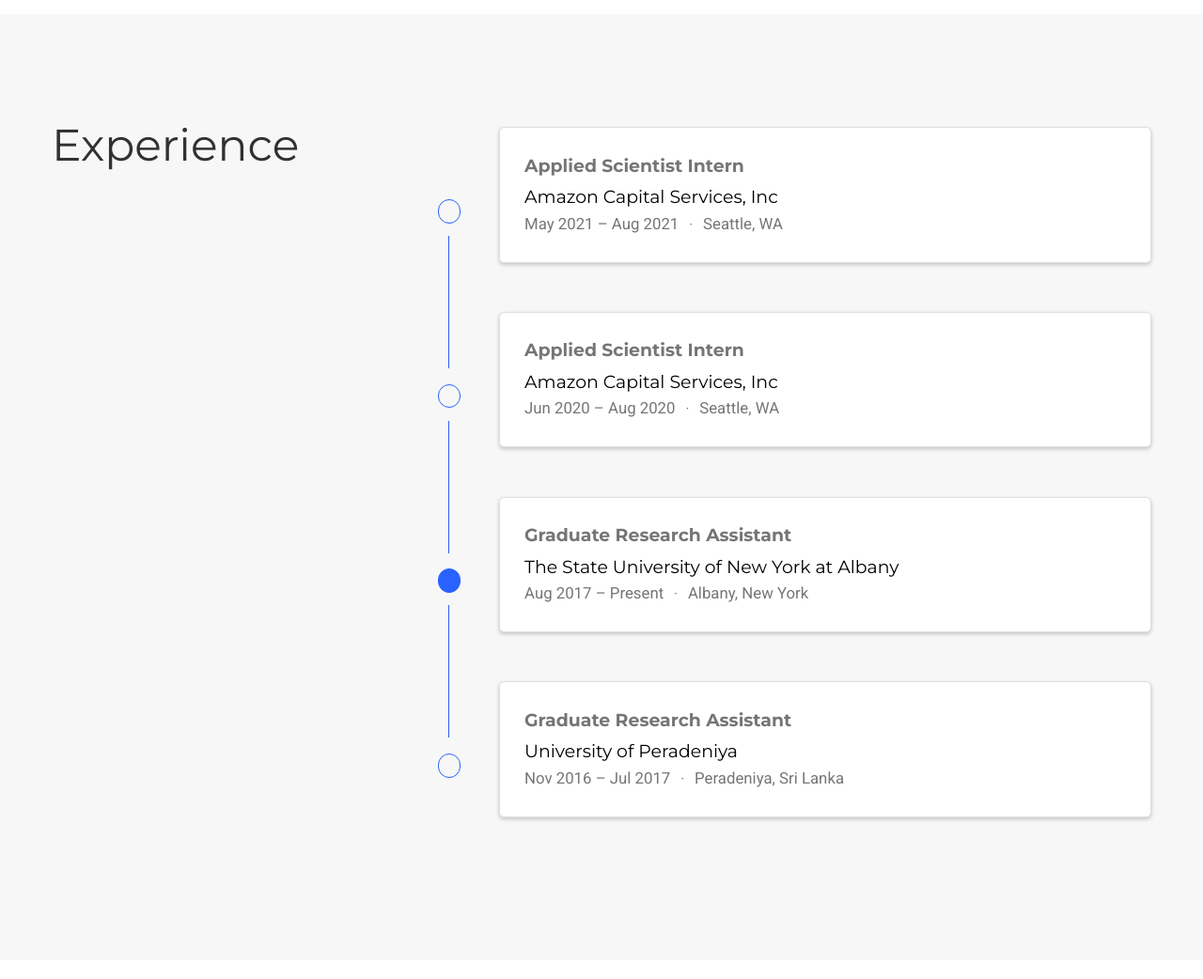
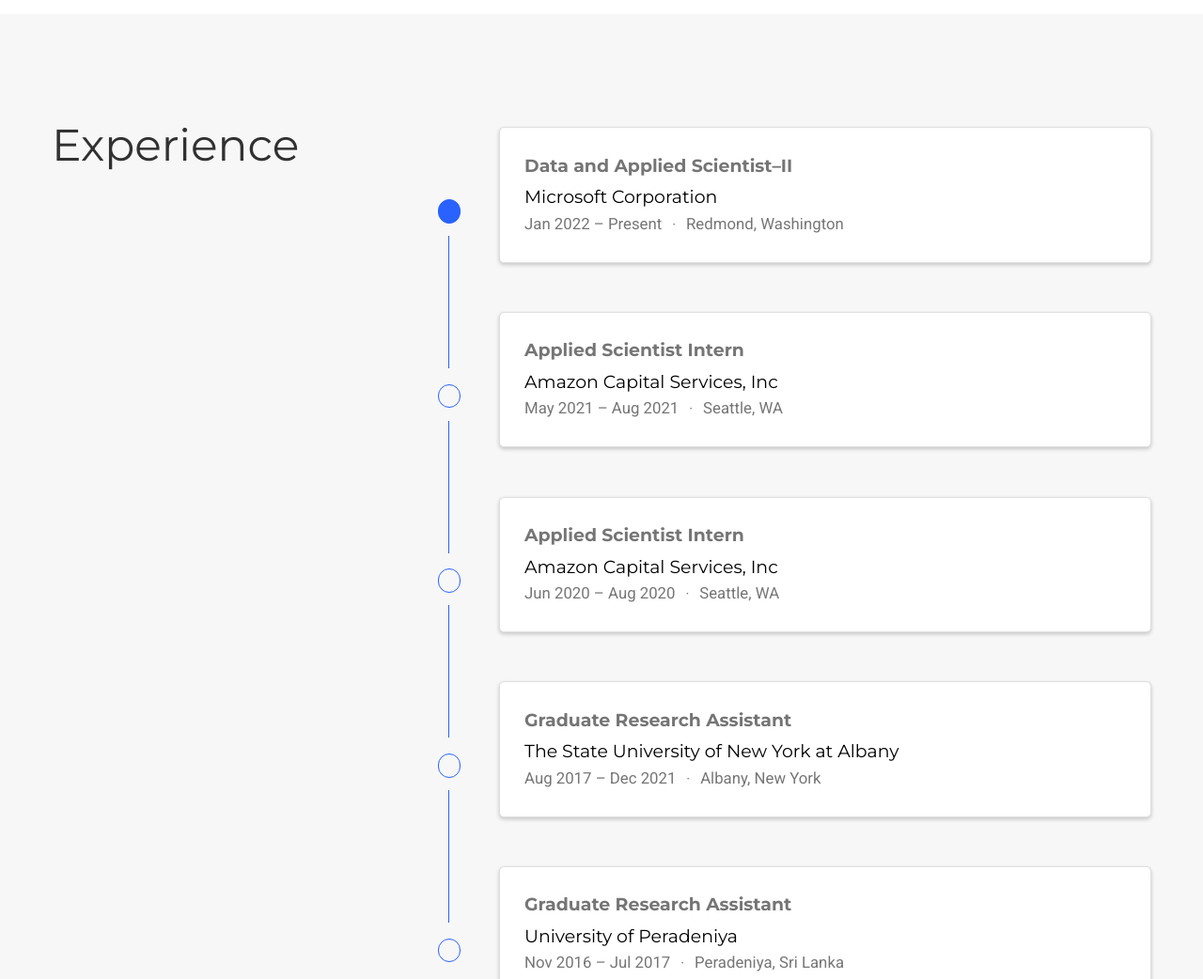
Before and after one commit to yliyanage/yliyanage.github.io, a plain HTML site: page index.html in a window 1280 px wide. Shown: the part 940-1982 px from the top of the page at 94% size. Drawn offline with nearby package versions, Linux system fonts and the light colour scheme; some packages are replaced by stand-ins of ours; some icons are missing.

Commit message:
updated job

```diff
--- a/index.html
+++ b/index.html
@@ -836,6 +836,43 @@ This is particularly important for real-world applications requiring time-sensit
           <div class="col">&nbsp;</div>
         </div>
         <div class="m-2">
+          <span class="badge badge-pill border exp-fill">&nbsp;</span>
+        </div>
+        <div class="row h-50">
+          <div class="col border-right">&nbsp;</div>
+          <div class="col">&nbsp;</div>
+        </div>
+      </div>
+
+      <div class="col py-2">
+        <div class="card">
+          <div class="card-body">
+            <h4 class="card-title exp-title text-muted mt-0 mb-1">Data and Applied Scientist&ndash;II</h4>
+            <h4 class="card-title exp-company text-muted my-0"><a href="https://www.microsoft.com/" target="_blank" rel="noopener">Microsoft Corporation</a></h4>
+            <div class="text-muted exp-meta">
+              Jan 2022 –
+
+                Present
+
+
+                <span class="middot-divider"></span>
+                <span>Redmond, Washington</span>
+
+            </div>
+
+          </div>
+        </div>
+      </div>
+    </div>
+
+    <div class="row experience">
+
+      <div class="col-auto text-center flex-column d-none d-sm-flex">
+        <div class="row h-50">
+          <div class="col border-right">&nbsp;</div>
+          <div class="col">&nbsp;</div>
+        </div>
+        <div class="m-2">
           <span class="badge badge-pill border ">&nbsp;</span>
         </div>
         <div class="row h-50">
@@ -910,7 +947,7 @@ This is particularly important for real-world applications requiring time-sensit
           <div class="col">&nbsp;</div>
         </div>
         <div class="m-2">
-          <span class="badge badge-pill border exp-fill">&nbsp;</span>
+          <span class="badge badge-pill border ">&nbsp;</span>
         </div>
         <div class="row h-50">
           <div class="col border-right">&nbsp;</div>
@@ -926,7 +963,7 @@ This is particularly important for real-world applications requiring time-sensit
             <div class="text-muted exp-meta">
               Aug 2017 –
 
-                Present
+                Dec 2021
 
 
                 <span class="middot-divider"></span>
```
Also changed, not shown: author/yasitha-liyanage/index.xml (+1 -9 lines).
